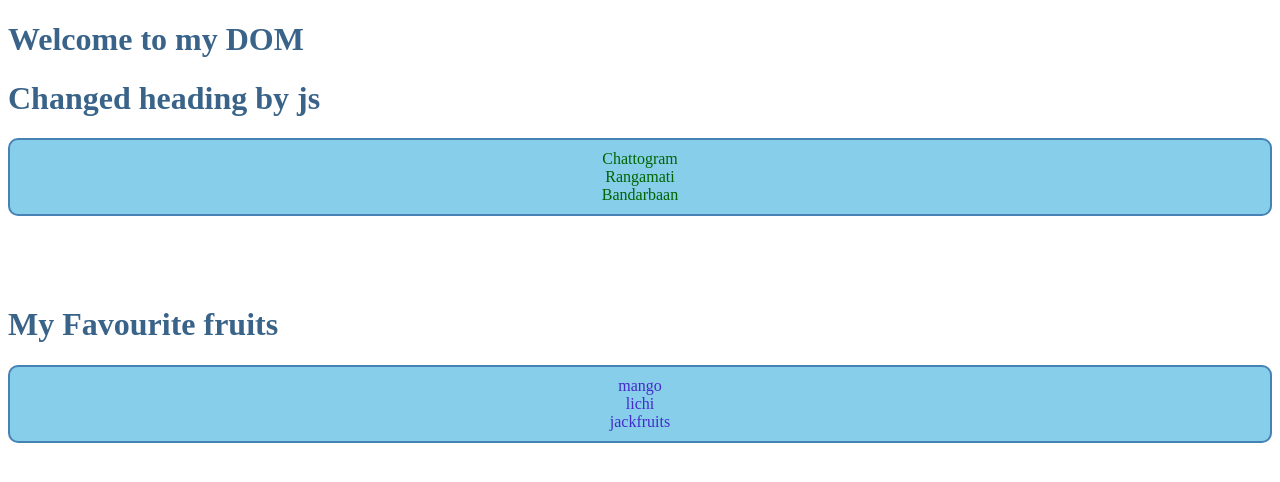
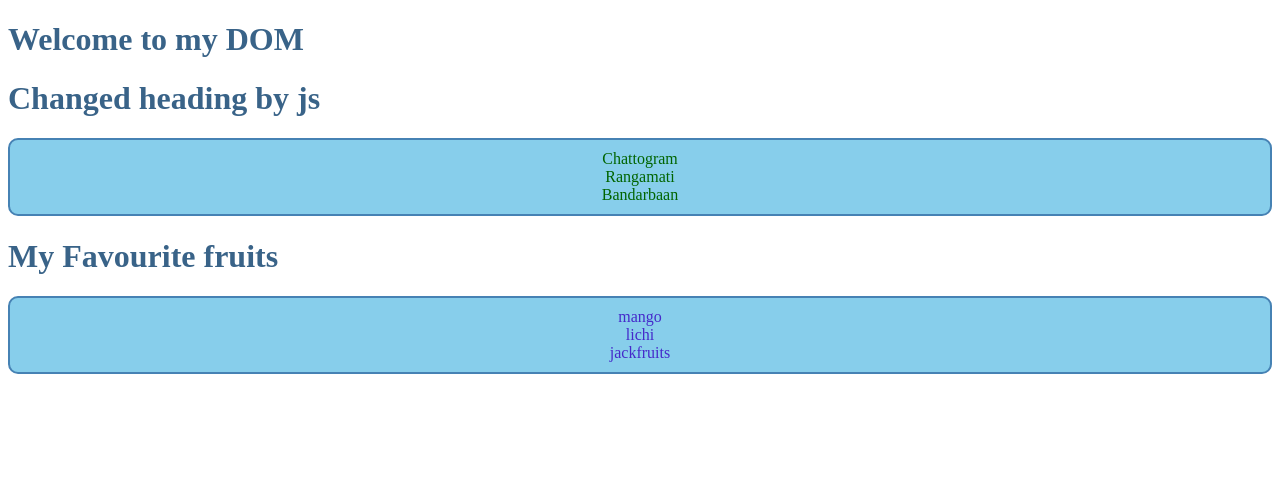
Before and after one commit to tahmina-nishu/Module-24, a plain HTML site: page index.html in a window 1280 px wide. Drawn offline with Linux system fonts and the light colour scheme.

Commit message:
second commit

```diff
--- a/index.html
+++ b/index.html
@@ -4,13 +4,15 @@
     <meta charset="UTF-8">
     <meta name="viewport" content="width=device-width, initial-scale=1.0">
     <title>Tour of DOM</title>
-    <link rel="stylesheet" href="styles/style.css">
     <style>
         li{
             color: rgb(69, 42, 202);
         }
         .list{
             color:darkgreen;
+        }
+        h1{
+            color: rgb(57, 99, 136);
         }
     </style>
 </head>
@@ -26,24 +28,27 @@
             <li class="list">Bandarbaan</li>
         </ul>
         <h1 id="heading2 fruits-title">My Favourite fruits</h1>
-        <ul id="fruits">
+        <ul class="fruits">
             <li>mango</li>
             <li>lichi</li>
             <li>jackfruits</li>
         </ul>
     </main>
 
-    <script src="js/dom.js"></script>
+<script src="js/style.js"></script>
+
 <script>
-        const student = {
-            name: 'Abul',
-            ID: 11,
-            study: function (timr){
-                console.log(time, 'study kortece');
-            }
-        }
+    // ---- Change inner text by js ----
+    const newHeading = document.getElementById('heading');
+    newHeading.innerText = 'Changed heading by js';
 
+    //nicher gulo sob console e show korbe, html er output e na..
+
+
+    // js er maddhome text add
     console.log('adding js inside the html file');
+
+    //li gulo print korbe
     const liCollection = document.getElementsByTagName('li');
     console.log(liCollection);
 
@@ -52,6 +57,7 @@
         console.log(li);
     }
 
+    // sobgulo h1 er html code r inner text dekhabe
     const allHeadings = document.getElementsByTagName('h1');
     for(const h1 of allHeadings)
     {
@@ -59,6 +65,7 @@
         console.log(h1.innerText);
     }
 
+    // sobgulo list class er html code r inner text dekhabe
     const places = document.getElementsByClassName('list');
         console.log(places);
         for(const place of places)
@@ -66,10 +73,7 @@
             console.log(place.innerText);
         }
 
-        const hdng = document.getElementById('heading');
-        heading.innerText = ('Changed heading by js');
+</script>
 
-    </script>
-    <script src="js/style.js"></script>
 </body>
 </html>
--- a/js/dom.js
+++ /dev/null
@@ -1,2 +0,0 @@
-console.log('Hello from js');
-console.log(document.body);
--- a/js/style.js
+++ b/js/style.js
@@ -1,14 +1,10 @@
-const uls = document.querySelectorAll('ul');
-for(const ul of uls)
+const unorderList = document.querySelectorAll('ul');
+for(const item of unorderList)
 {
-    ul.style.border = '2px solid steelblue';
-    ul.style.marginBottom = '90px';
-    ul.style.borderRadius = '10px';
-    ul.style.backgroundColor = 'skyblue';
-    ul.style.padding = '10px';
-    ul.style.textAlign = 'center';
-    ul.style.listStyle = 'none';
+    item.style.backgroundColor = 'skyblue';
+    item.style.border = '2px solid steelblue';
+    item.style.borderRadius = '10px';
+    item.style.padding = '10px';
+    item.style.listStyle = 'none';
+    item.style.textAlign = 'center';
 }
-
-const fruits = document.getElementById('fruits');
-fruits.classList.add('pine-apple');
--- a/styles/style.css
+++ /dev/null
@@ -1,3 +0,0 @@
-h1{
-    color: rgb(57, 99, 136);
-}
```
Lines whose indentation alone changed are shown as unchanged.
